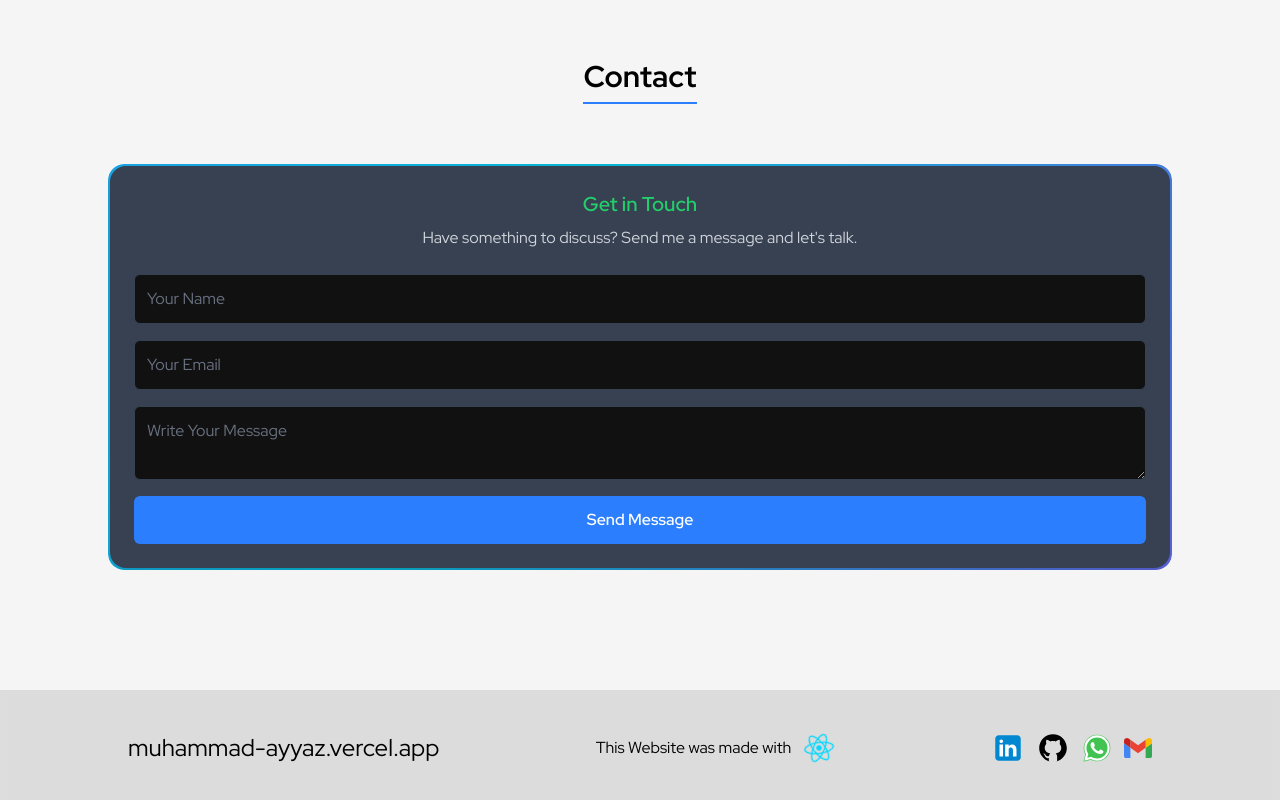
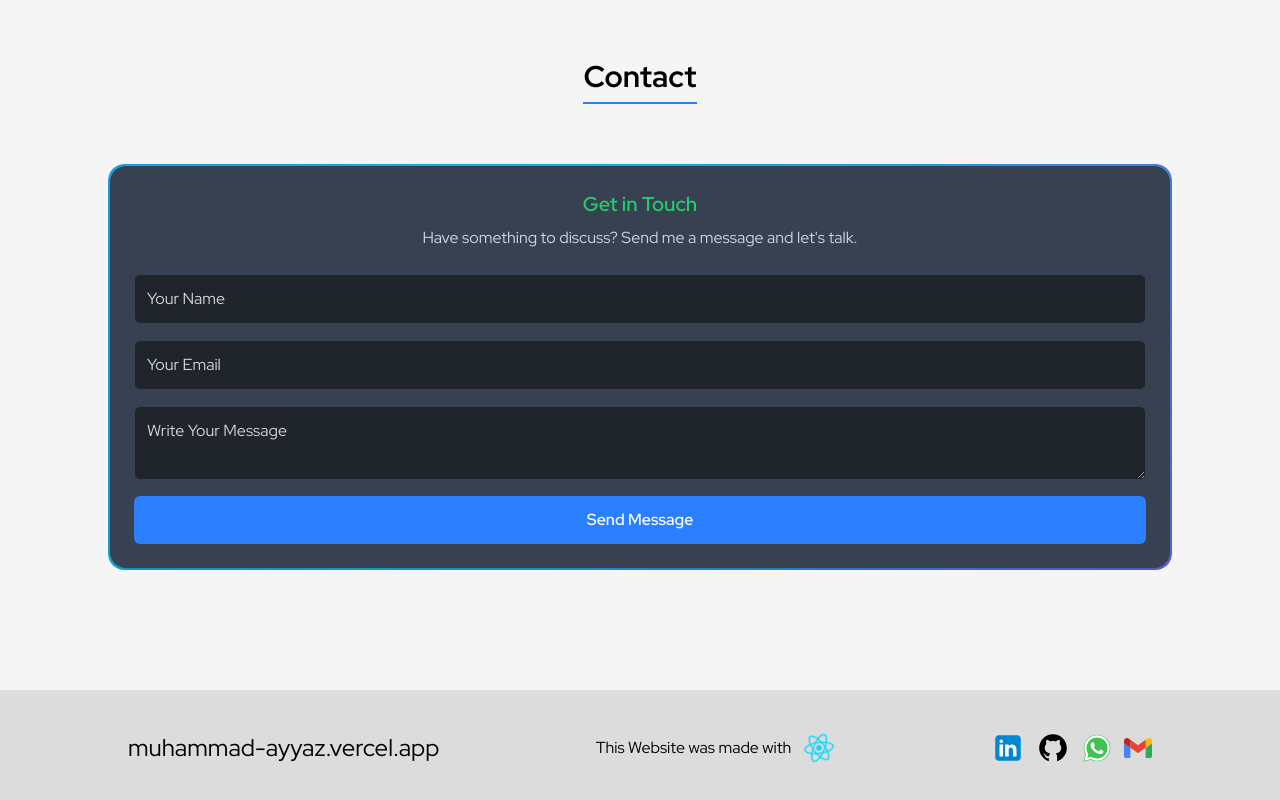
Before and after one commit to AyyazDev/My-Portfolio, a React (Vite) app: page / in a window 1280 px wide. Shown: the part 4336-5136 px from the top of the page. Built offline with nearby package versions, Linux system fonts and the light colour scheme.

Commit message:
Fix color scheme of contact section

```diff
--- a/src/pages/Contact.tsx
+++ b/src/pages/Contact.tsx
@@ -76,7 +76,7 @@ export default function Contact() {
                     placeholder="Your Name"
                     value={name}
                     onChange={(e) => setName(e.target.value)}
-                    className="w-full p-3 rounded-md bg-[#111] border border-gray-700 text-white placeholder-gray-500 focus:outline-none focus:border-blue-400"
+                    className="w-full p-3 rounded-md bg-[#11111194] border border-gray-700 text-white placeholder-gray-300 focus:outline-none focus:border-blue-400"
                   />
                   <input
                     type="email"
@@ -84,14 +84,14 @@ export default function Contact() {
                     placeholder="Your Email"
                     value={email}
                     onChange={(e) => setEmail(e.target.value)}
-                    className="w-full p-3 rounded-md bg-[#111] border border-gray-700 text-white placeholder-gray-500 focus:outline-none focus:border-blue-400"
+                    className="w-full p-3 rounded-md bg-[#11111194] border border-gray-700 text-white placeholder-gray-300 focus:outline-none focus:border-blue-400"
                   />
                   <textarea
                     name="message"
                     placeholder="Write Your Message"
                     value={message}
                     onChange={(e) => setMessage(e.target.value)}
-                    className="w-full p-3 rounded-md bg-[#111] border border-gray-700 text-white placeholder-gray-500 focus:outline-none focus:border-blue-400 resize-y min-h-[calc(1.5rem*3)] max-h-60"
+                    className="w-full p-3 rounded-md bg-[#11111194] border border-gray-700 text-white placeholder-gray-300 focus:outline-none focus:border-blue-400 resize-y min-h-[calc(1.5rem*3)] max-h-60"
                   ></textarea>
 
                   <button
```
